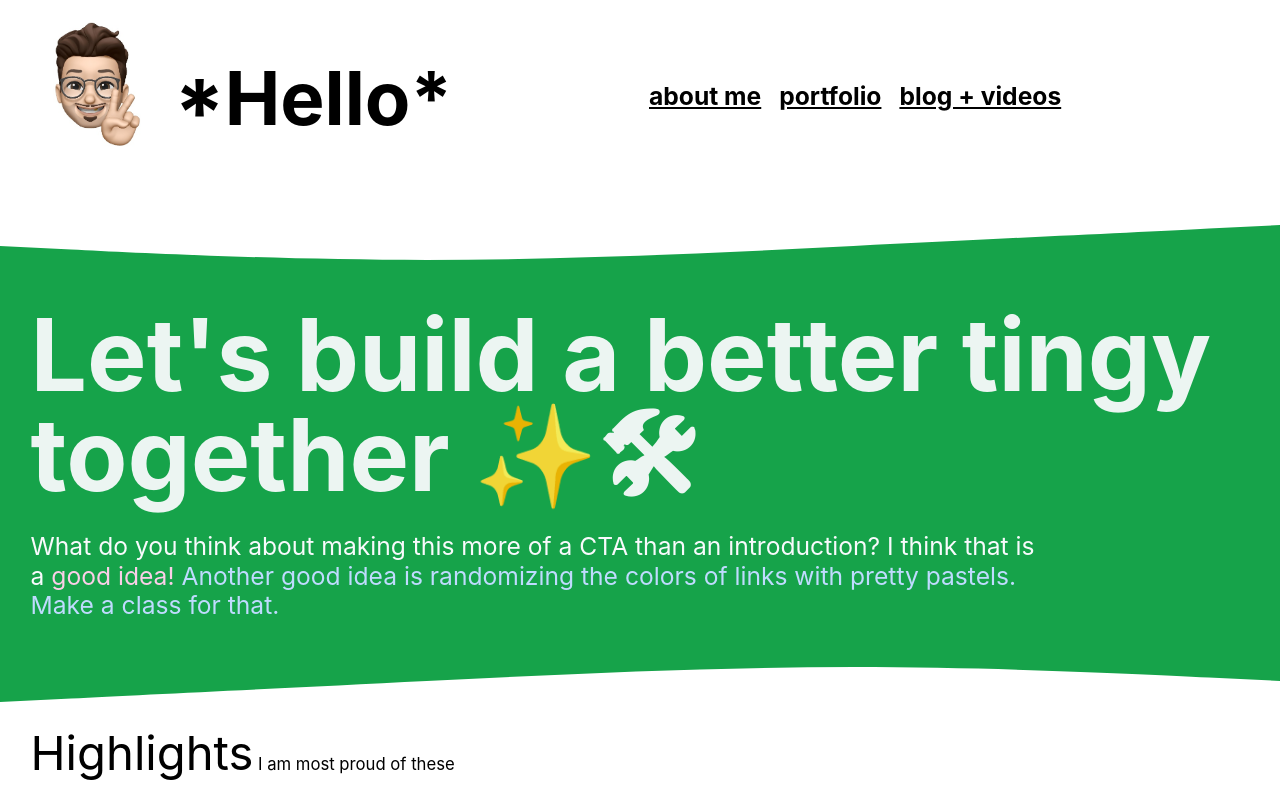
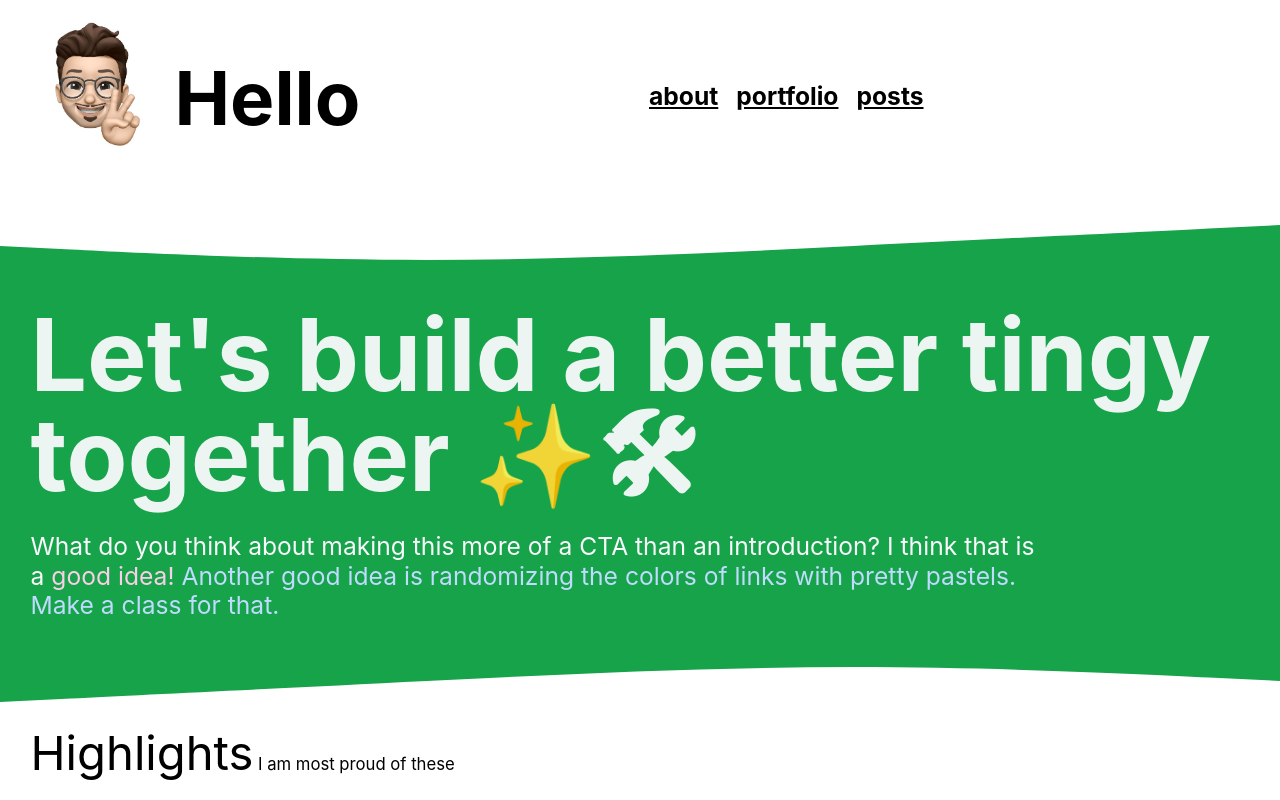
Before and after one commit to johnny2smooth/next-blog, a Next.js app: page / in a window 1280 px wide. Shown: the top 800 px of the page. Built offline with nearby package versions, Linux system fonts and the light colour scheme.

Commit message:
greeting added

```diff
--- a/components/header.js
+++ b/components/header.js
@@ -5,9 +5,27 @@ import Curve from './curve';
 import StackWrapper from './stackwrapper';
 import layouts from '../styles/layouts.module.css';
 import { useRouter } from 'next/router';
+import { useState } from 'react';
 
 export default function Header() {
+  const [greeting, setGreeting] = useState('Hello');
   const router = useRouter();
+  const links = ['/about', '/portfolio', '/posts'];
+  const hello = [
+    '你好',
+    '今日は',
+    '안녕하세요',
+    'Bonjour',
+    'Hello',
+    'Hola',
+    'Hallo',
+    'Ciao',
+    'नमस्ते',
+    'γεια σας',
+    'Salve',
+    'ᐊᐃᓐᖓᐃ',
+    'Osiyo',
+  ];
 
   return (
     <StackWrapper wrapFirst>
@@ -26,40 +44,28 @@ export default function Header() {
                 />
               </a>
             </Link>
-            <p>*Hello*</p>
+            <button
+              onClick={() =>
+                setGreeting(hello[Math.floor(Math.random() * hello.length)])
+              }
+            >
+              {greeting}
+            </button>
           </div>
           <nav>
             <ul>
               <li>
-                <Link href="/about">
+                {links.map((link) => (
+                  <Link href={`${link}`} key={link}>
                     <a
                       className={`${utility.fontSmall} ${
-                      router.route === '/about' ? 'text-blue-600' : 'text-black'
+                        router.route === link ? 'text-blue-600' : 'text-black'
                       } font-bold pr-4 underline hover:text-blue-600`}
                     >
-                    about me
+                      {`${link.slice(1)}`}
                     </a>
                   </Link>
-                <Link href="/portfolio">
-                  <a
-                    className={`${utility.fontSmall} ${
-                      router.route === '/portfolio'
-                        ? 'text-blue-600'
-                        : 'text-black'
-                    } font-bold pr-4 underline hover:text-blue-600`}
-                  >
-                    portfolio
-                  </a>
-                </Link>
-                <Link href="/posts">
-                  <a
-                    className={`${utility.fontSmall} ${
-                      router.route === '/posts' ? 'text-blue-600' : 'text-black'
-                    } font-bold pr-4 underline hover:text-blue-600`}
-                  >
-                    blog + videos
-                  </a>
-                </Link>
+                ))}
               </li>
             </ul>
           </nav>
```
Lines whose indentation alone changed are shown as unchanged.
